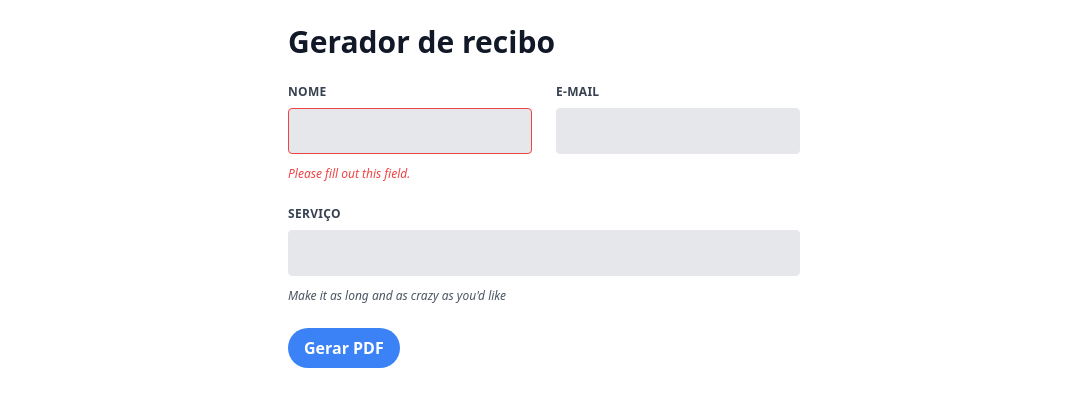
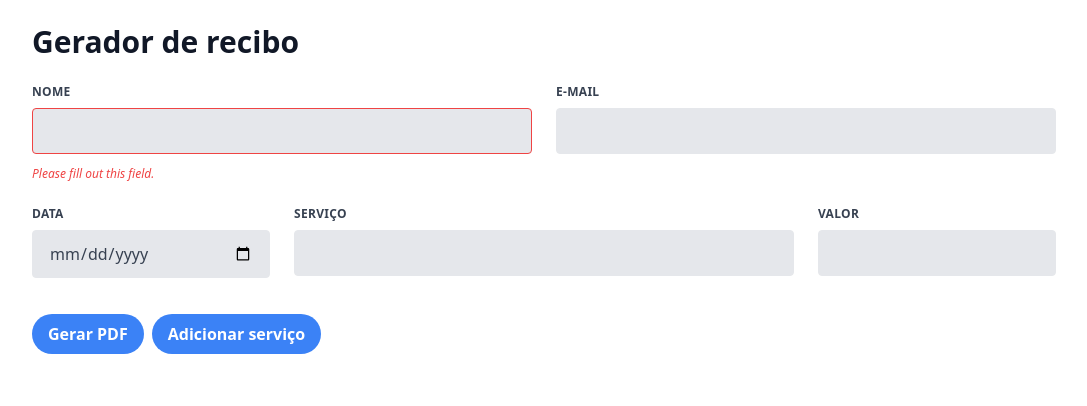
Before and after one commit to julixpeixoto/receipt-generator-frontend, an Angular app: page / in a window 1280 px wide. Shown: the top 406 px of the page, without its empty margins (96-1183 px from the left). Built offline with nearby package versions, Linux system fonts and the light colour scheme.

Commit message:
Added list receipt event

```diff
--- a/src/app/app.component.html
+++ b/src/app/app.component.html
@@ -1,3 +1,3 @@
-<div class="container mx-auto w-full max-w-lg">
+<div class="container mx-auto w-full max-w-screen-lg">
   <app-customer-data></app-customer-data>
 </div>
--- a/src/app/customer-data/customer-data.component.html
+++ b/src/app/customer-data/customer-data.component.html
@@ -19,18 +19,33 @@
       </div>
     </div>
 
-    <div class="flex flex-wrap -mx-3 mb-6">
-      <div class="w-full px-3">
+    <div class="flex flex-wrap -mx-3 mb-6" *ngFor="let receipt of receipts; let i = index;">
+      <div class="w-full md:w-1/4 px-3">
+        <label class="block uppercase tracking-wide text-gray-700 text-xs font-bold mb-2" for="grid-password">
+          Data
+        </label>
+        <input class="appearance-none block w-full bg-gray-200 text-gray-700 border border-gray-200 rounded py-3 px-4 mb-3 leading-tight focus:outline-none focus:bg-white focus:border-gray-500" id="grid-password" type="date" name="date" [(ngModel)]="receipt.date">
+      </div>
+      <div class="w-full md:w-2/4 px-3">
         <label class="block uppercase tracking-wide text-gray-700 text-xs font-bold mb-2" for="grid-password">
           Serviço
         </label>
-        <input class="appearance-none block w-full bg-gray-200 text-gray-700 border border-gray-200 rounded py-3 px-4 mb-3 leading-tight focus:outline-none focus:bg-white focus:border-gray-500" id="grid-password" type="text" >
-        <p class="text-gray-600 text-xs italic">Make it as long and as crazy as you'd like</p>
+        <input class="appearance-none block w-full bg-gray-200 text-gray-700 border border-gray-200 rounded py-3 px-4 mb-3 leading-tight focus:outline-none focus:bg-white focus:border-gray-500" id="grid-password" type="text"  name="description" [(ngModel)]="receipt.description">
+      </div>
+
+      <div class="w-full md:w-1/4 px-3">
+        <label class="block uppercase tracking-wide text-gray-700 text-xs font-bold mb-2" for="grid-password">
+          Valor
+        </label>
+        <input class="appearance-none block w-full bg-gray-200 text-gray-700 border border-gray-200 rounded py-3 px-4 mb-3 leading-tight focus:outline-none focus:bg-white focus:border-gray-500" id="grid-password" type="text"  name="value" [(ngModel)]="receipt.value">
       </div>
     </div>
 
-    <button class="bg-blue-500 hover:bg-blue-700 text-white font-bold py-2 px-4 rounded-full">
+    <button class="bg-blue-500 hover:bg-blue-700 text-white font-bold py-2 px-4 rounded-full mr-2">
       Gerar PDF
+    </button>
+    <button class="bg-blue-500 hover:bg-blue-700 text-white font-bold py-2 px-4 rounded-full" (click)="addService()">
+      Adicionar serviço
     </button>
 
     <p class="m-6">{{filePath}}</p>
--- a/src/app/customer-data/customer-data.component.ts
+++ b/src/app/customer-data/customer-data.component.ts
@@ -13,6 +13,11 @@ export class CustomerDataComponent implements OnInit {
 
   nameCustomer!: string;
   emailCustomer!: string;
+  receipts: any[] = [{
+    date: "",
+    description: "",
+    value: ""
+  }];
   filePath!: Observable<any>;
   response!: any;
 
@@ -25,18 +30,7 @@ export class CustomerDataComponent implements OnInit {
     const data = {
       customerName: this.nameCustomer,
       customerEmail: this.emailCustomer,
-      receipts: [
-          {
-              date: "2022-05-14",
-              description: "assistencia",
-              value: "40.00"
-          },
-          {
-              date: "2022-06-15",
-              description: "assistencia 2",
-              value: "50.00"
-          }
-      ]
+      receipts: this.receipts
     }
 
     this.receiptService.sendData(data).subscribe((response) => {
@@ -46,4 +40,15 @@ export class CustomerDataComponent implements OnInit {
 
   }
 
+  addService(){
+    const receipt =
+    {
+        date: "",
+        description: "",
+        value: ""
+    }
+
+    this.receipts.push(receipt);
+  }
+
 }
```
